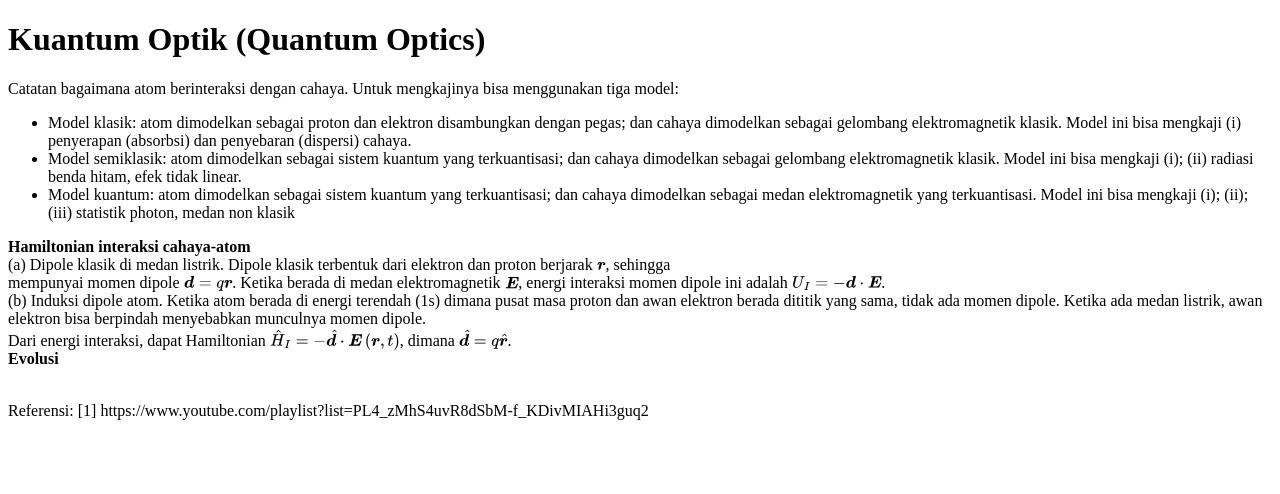
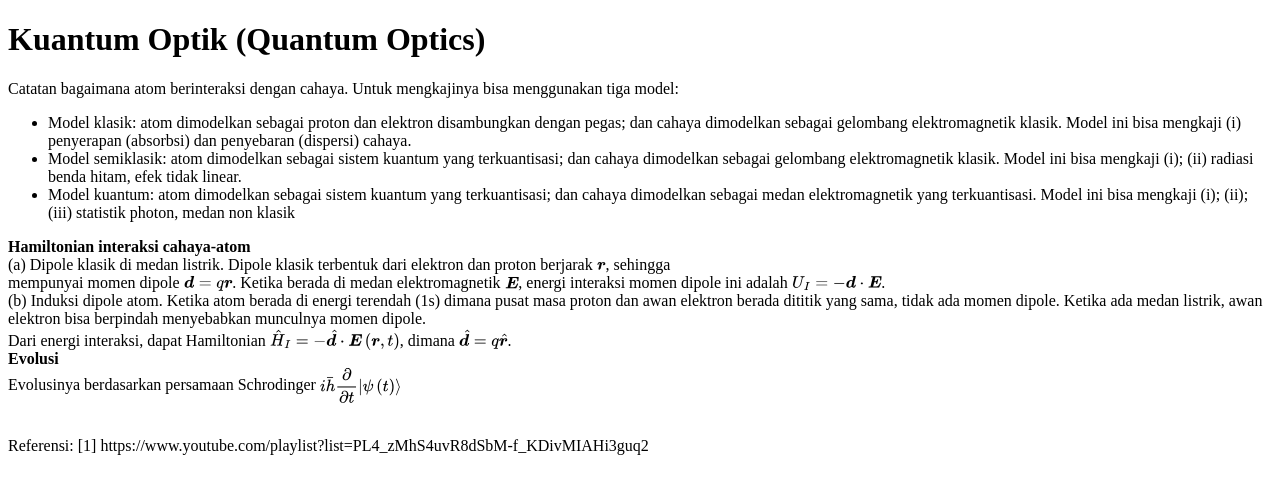
Before and after one commit to dangausuluah/dangausuluah.github.io, a Jekyll site: the page built from _posts/2025-07-29-QO.md, in a window 1280 px wide. Shown: the top 494 px of the page. Built offline with Jekyll 4.4.1, drawn with Linux system fonts in a browser that asks for light colours; our own code applies the rules of GitHub Pages for plain Markdown files; a script that is not in the unit is left out; comment, search, counter and statistics services are not loaded.

Commit message:
Update 2025-07-29-QO.md

```diff
--- a/_posts/2025-07-29-QO.md
+++ b/_posts/2025-07-29-QO.md
@@ -27,7 +27,12 @@ momen dipole.<br>
 Dari energi interaksi, dapat Hamiltonian $\hat{H}_I = -\hat{\M{d}} \cdot \M{E}\left(\M{r},t\right)$, dimana $\hat{\M{d}} = q \hat{\M{r}}$.
 <br>
 <b>Evolusi</b> <br>
-
+Evolusinya berdasarkan persamaan Schrodinger
+$
+\begin{align}
+i \bar{h} \frac{\partial}{\partial t} \ket{\psi\left(t\right)}
+\end{align}
+$
 
 <br>
 Referensi:
```
